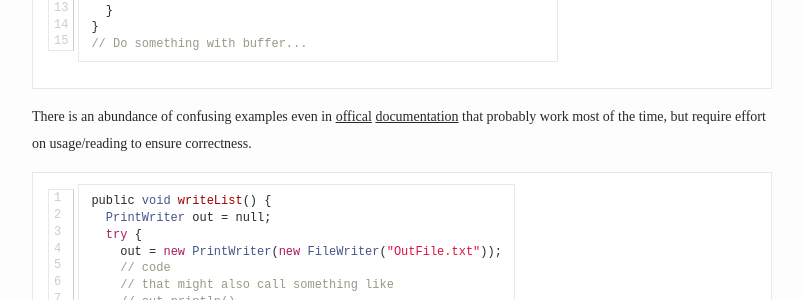
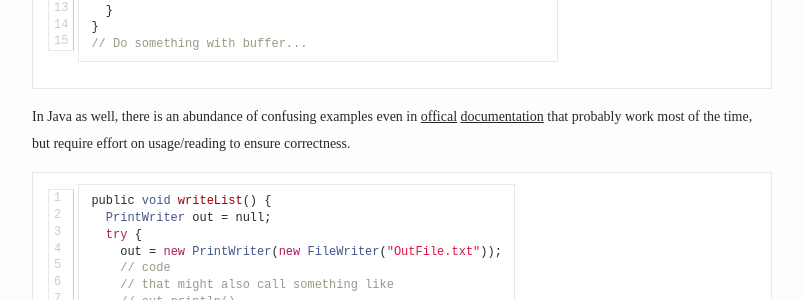
Before and after one commit to bajamircea/bajamircea.github.io, a Jekyll site: the page built from _posts/2015-03-25-finally.markdown, in a window 1280 px wide and 900 px high, scrolled down 2581 px. Shown: the part 151-451 px from the top of the window, without its empty margins (238-1041 px from the left). Built offline with Jekyll 4.4.1, drawn with Linux system fonts in a browser that asks for light colours; nearby versions of some CDN libraries.

Commit message:
Finally fix

```diff
--- a/_posts/2015-03-25-finally.markdown
+++ b/_posts/2015-03-25-finally.markdown
@@ -147,7 +147,7 @@ finally
 // Do something with buffer...
 {% endhighlight %}
 
-There is an abundance of confusing examples even in
+In Java as well, there is an abundance of confusing examples even in
 [offical][java-finally-bad-1] [documentation][java-finally-bad-2] that probably
 work most of the time, but require effort on usage/reading to ensure
 correctness.
```
